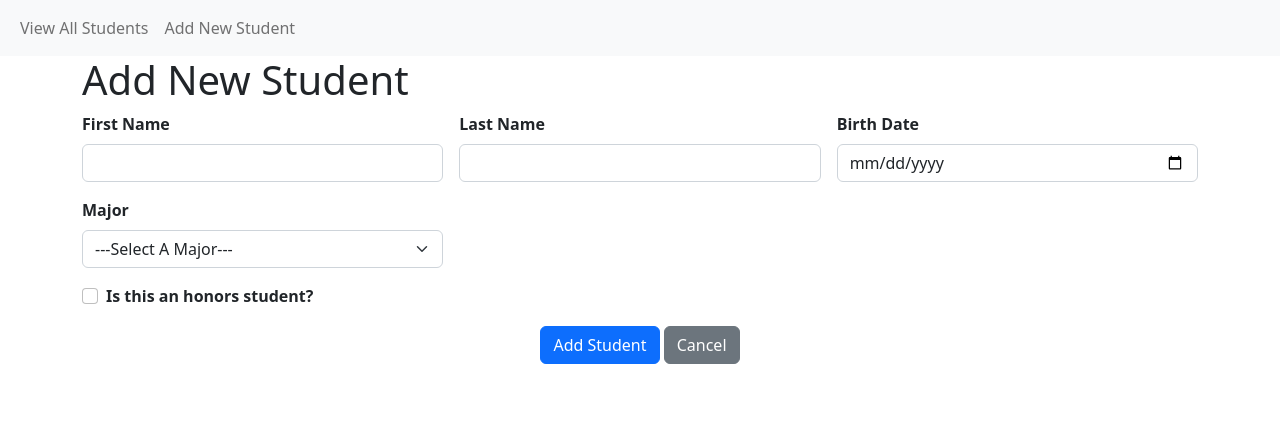
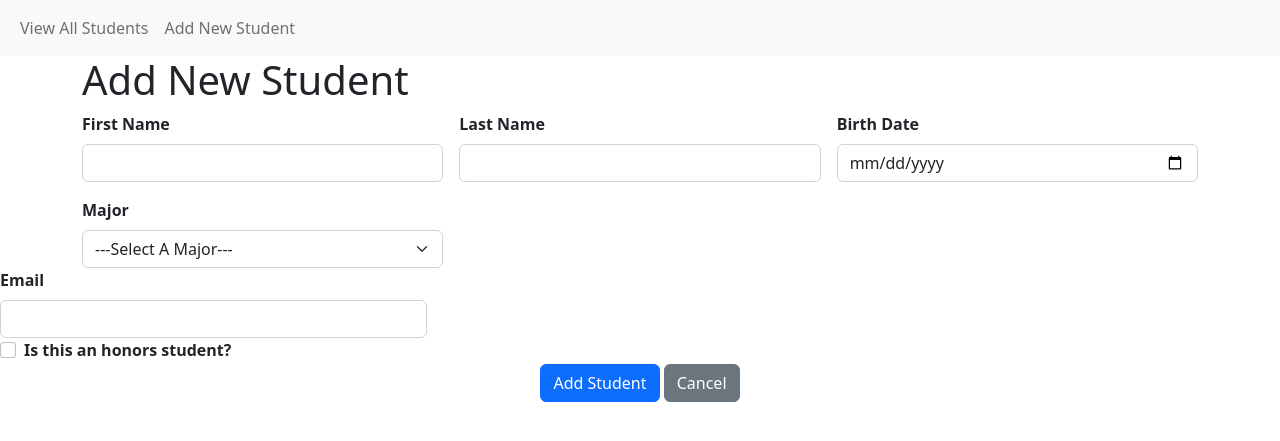
Before and after one commit to joebrown123/helloWorld, a Flask app: page /student/create in a window 1280 px wide. Shown: the top 441 px of the page. Run offline with Flask 3, Linux system fonts and the light colour scheme.

Commit message:
Added email changes

```diff
--- a/app.py
+++ b/app.py
@@ -46,11 +46,11 @@ def student_create():
         first_name = request.form['first_name']
         last_name = request.form['last_name']
         major_id = request.form['major_id']
-
+        email = request.form['email']
         birth_date = request.form['birth_date']
         is_honors = True if 'is_honors' in request.form else False
 
-        student = Student(first_name=first_name, last_name=last_name, major_id=major_id,
+        student = Student(first_name=first_name, last_name=last_name, major_id=major_id,email=email,
                           birth_date=dt.strptime(birth_date, '%Y-%m-%d'), is_honors=is_honors)
         db.session.add(student)
         db.session.commit()
@@ -82,6 +82,7 @@ def student_edit(student_id):
             student.first_name = request.form['first_name']
             student.last_name = request.form['last_name']
             student.major_id = request.form['major_id']
+            student.email = request.form['email']
             student.birthdate = dt.strptime(request.form['birth_date'], '%Y-%m-%d')
             student.num_credits_completed = request.form['num_credits_completed']
             student.gpa = request.form['gpa']
--- a/models.py
+++ b/models.py
@@ -8,15 +8,17 @@ class Student(db.Model):
     first_name = db.Column(db.String(30), nullable=False)
     last_name = db.Column(db.String(50), nullable=False)
     major_id = db.Column(db.Integer, db.ForeignKey('major.major_id'))
+    email = db.Column(db.String(100), nullable=False)
     birth_date = db.Column(db.DateTime, nullable=False)
     num_credits_completed = db.Column(db.Integer, nullable=False)
     gpa = db.Column(db.Float, nullable=False)
     is_honors = db.Column(db.Boolean, nullable=False)
 
-    def __init__(self, first_name, last_name, major_id, birth_date, is_honors):
+    def __init__(self, first_name, last_name, major_id,email, birth_date, is_honors):
         self.first_name = first_name
         self.last_name = last_name
         self.major_id = major_id
+        self.email = email
         self.birth_date = birth_date
         self.num_credits_completed = 0
         self.gpa = 0.0
--- a/templates/student_entry.html
+++ b/templates/student_entry.html
@@ -67,7 +67,15 @@
         {% endfor %}
     {% endif %}
   </div>
-
+  </div>
+  <div class="col-md-4">
+    <label for="email" class="form-label"><strong>Email</strong></label>
+    {% if action and action in ['create', 'update'] %}
+    <input type="email" class="form-control" id="email" name="email" maxlength="100" value="{{ student['email'] if student else '' }}" required>
+    {% else %}
+        <br>{{ student['email'] }}
+    {% endif %}
+  </div>
   {% if action and action in ['read', 'update'] %}
   <div class="col-md-4">
     <label for="num_credits_completed" class="form-label"><strong>Number of Credits Completed</strong></label>
@@ -118,5 +126,6 @@
         {% endif %}
     </a>
   </div>
+
 </form>
 {% endblock %}
--- a/templates/student_view_all.html
+++ b/templates/student_view_all.html
@@ -28,6 +28,7 @@
             <th>Last Name</th>
 			<th>First Name</th>
             <th>Major</th>
+            <th>Email</th>
             <th>Is Honors?</th>
             <th>Actions</th>
         </tr>
@@ -37,6 +38,7 @@
             <td><a href="{{ url_for('student_view', student_id=each_student['student_id']) }}">{{ each_student['last_name'] }}</a></td>
             <td>{{ each_student['first_name'] }}</td>
             <td>{{ each_major['major'] }}</td>
+            <td>{{ each_student['email'] }}</td>
             <td>{{ 'Yes' if each_student['is_honors'] == 1 else 'No' }}</td>
             <td>
                 <a href="{{ url_for('student_edit', student_id=each_student['student_id']) }}" class="btn btn-secondary" role="button">Edit</a>
```
